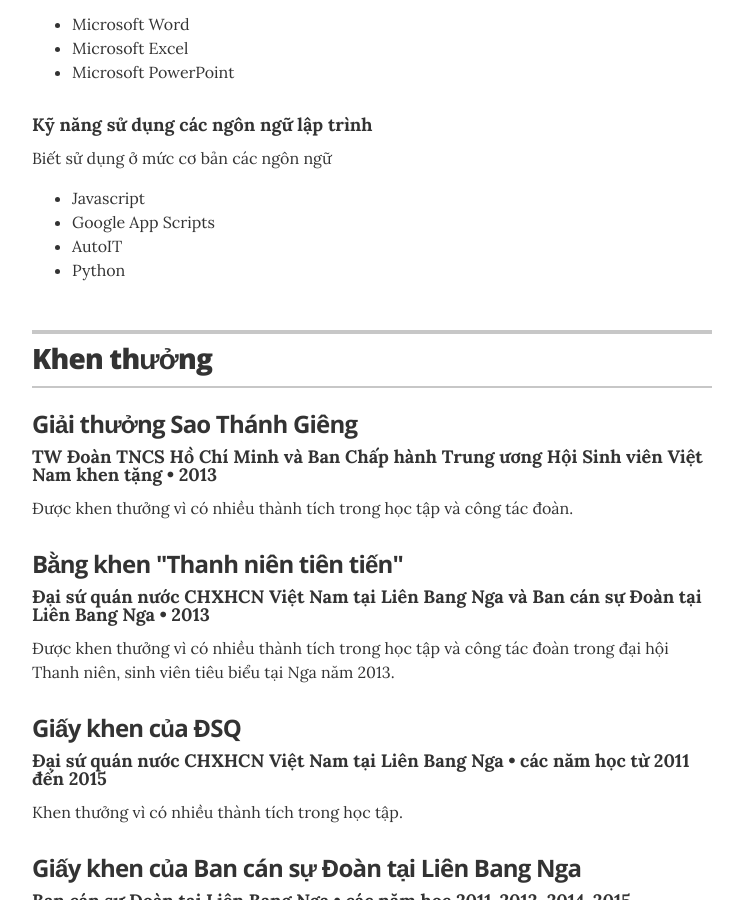
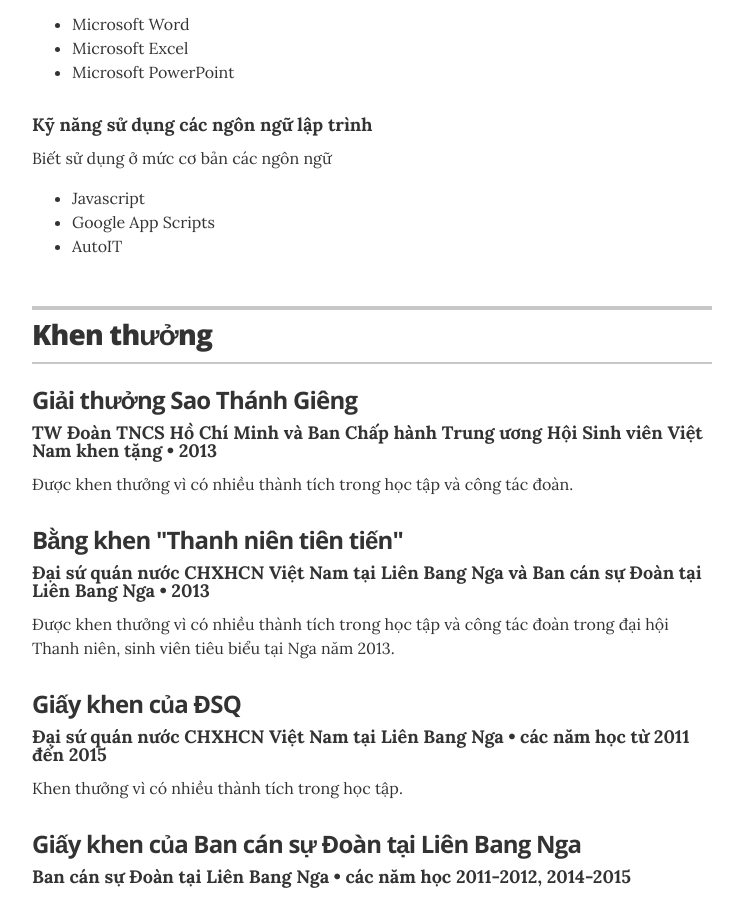
Before and after one commit to syhiendk35/cv, a Jekyll site: the page built from index.html, in a window 1280 px wide and 900 px high, scrolled down 1474 px. Shown: the whole window, without its empty margins (268-1011 px from the left). Built offline with Jekyll 4.4.1, drawn with Linux system fonts in a browser that asks for light colours.

Commit message:
Update skills.yml

```diff
--- a/_data/skills.yml
+++ b/_data/skills.yml
@@ -13,4 +13,4 @@
 
 # Kỹ năng sử dụng các ngôn ngữ lập trình
 - skill: Kỹ năng sử dụng các ngôn ngữ lập trình
-  description: Biết sử dụng ở mức cơ bản các ngôn ngữ <ul><li>Javascript</li><li>Google App Scripts</li><li>AutoIT</li><li>Python</li></ul>
+  description: Biết sử dụng ở mức cơ bản các ngôn ngữ <ul><li>Javascript</li><li>Google App Scripts</li><li>AutoIT</li></ul>
```
